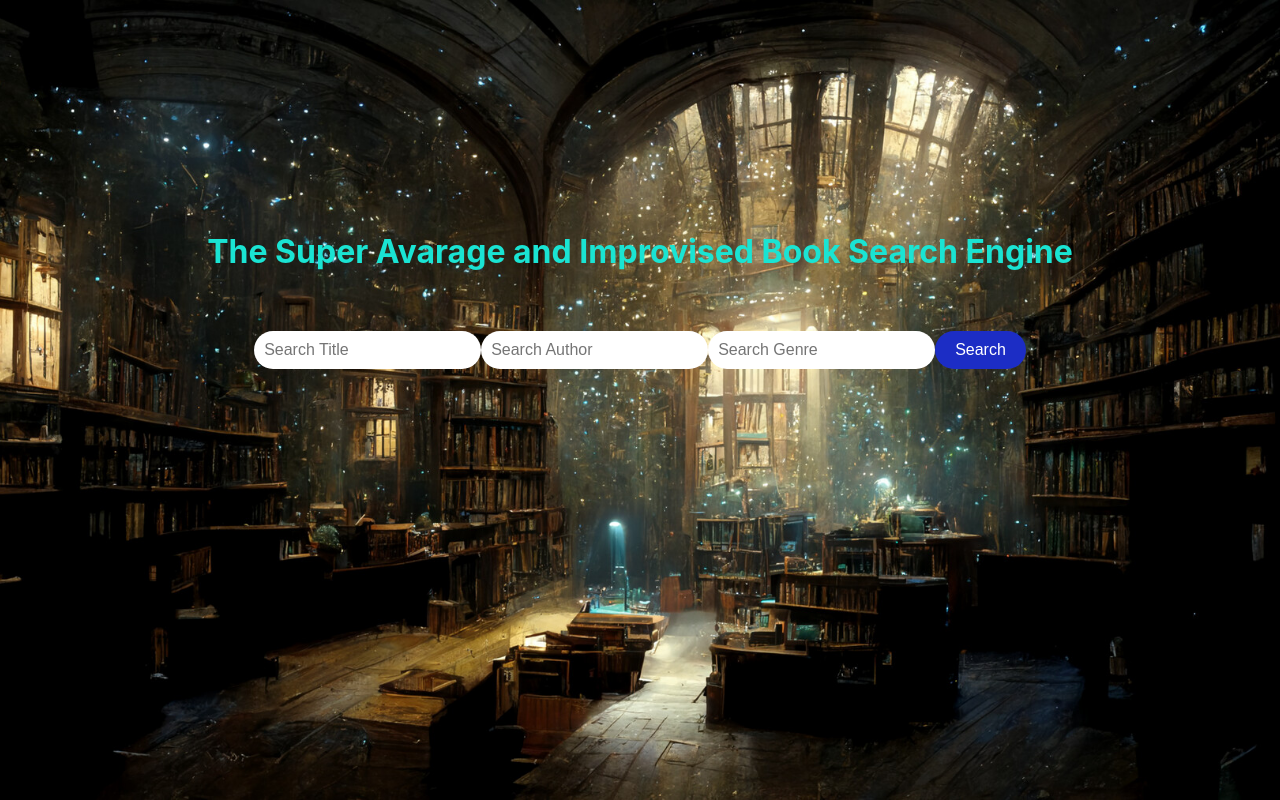
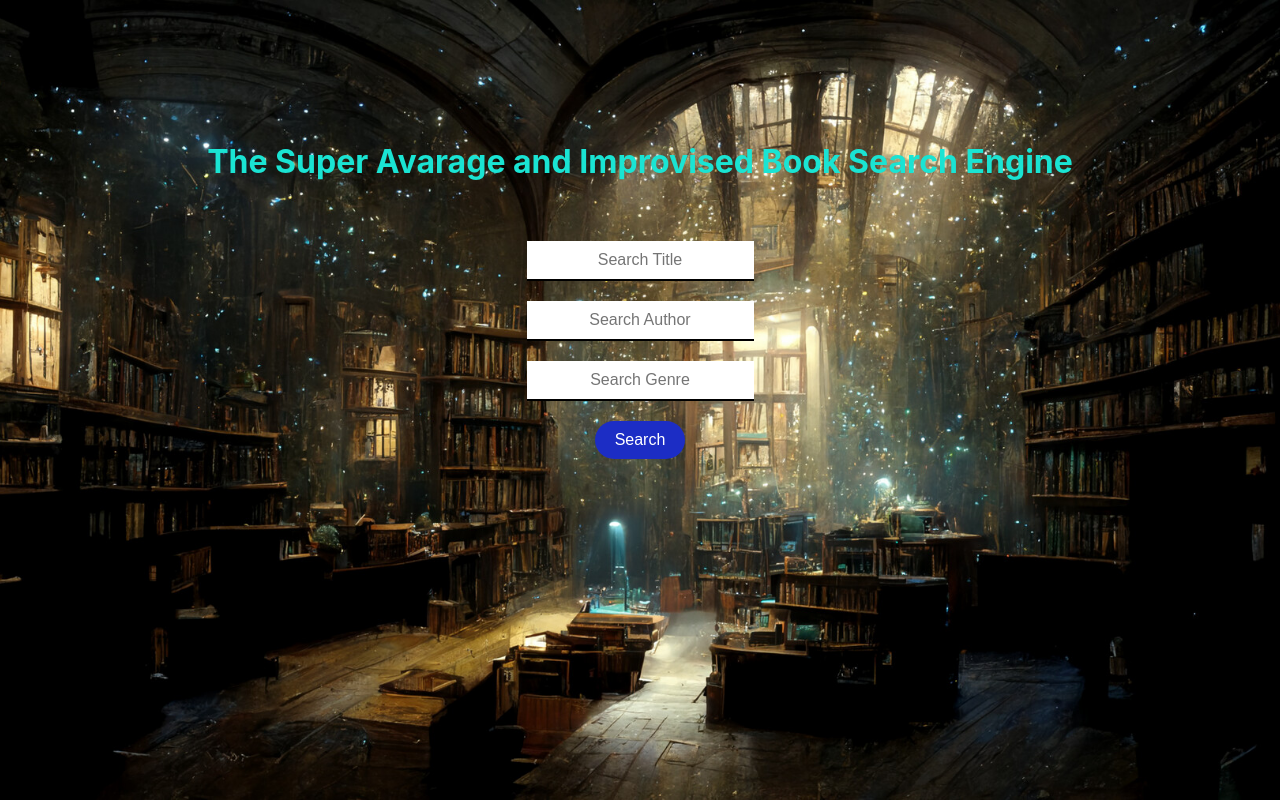
Before and after one commit to Scader0/Book-Search-Engine, a React (Create React App) app: page / in a window 1280 px wide. Built offline with nearby package versions, Linux system fonts and the light colour scheme.

Commit message:
update build for gh-pages

```diff
--- a/src/index.css
+++ b/src/index.css
@@ -12,6 +12,12 @@ code {
     monospace;
 }
 
+.App {
+  min-height: 100vh;
+  display: flex;
+  flex-direction: column;
+}
+
 .book-list {
   display: flex;
   flex-direction: column;
@@ -20,25 +26,25 @@ code {
 
 .back-button {
   align-self: flex-start;
-  padding: 0.3125rem 0.625rem; /* 5px 10px */
+  padding: 5px 10px;
   background-color: #dc3545;
   color: #fff;
   border: none;
   border-radius: 4px;
   cursor: pointer;
-  margin-bottom: 0.625rem; /* 10px */
+  margin-bottom: 10px;
   transition: transform 0.3s;
 }
 
 .back-button:hover {
-  transform: scale(1.1); /* Increase the scale value for a larger effect */
+  transform: scale(1.1);
 }
 
 .books {
   display: flex;
   flex-wrap: wrap;
   justify-content: center;
-  gap: 1.25rem; /* 20px */
+  gap: 20px;
 }
 
 .book-item {
@@ -48,10 +54,10 @@ code {
   justify-content: center;
   background-color: #ffffffad;
   border: 2px solid #ccc;
-  border-radius: 0.625rem; /* 10px */
-  padding: 1.25rem; /* 20px */
-  margin-bottom: 1.25rem; /* 20px */
-  box-shadow: 0 0.125rem 0.25rem rgba(0, 0, 0, 0.1); /* 0 2px 4px */
+  border-radius: 10px;
+  padding: 20px;
+  margin-bottom: 20px;
+  box-shadow: 0 2px 4px rgba(0, 0, 0, 0.1);
   position: relative;
   overflow: hidden;
   transition: transform 0.3s, filter 0.3s;
@@ -65,10 +71,10 @@ code {
 .book-item::before {
   content: "";
   position: absolute;
-  top: -0.3125rem; /* -5px */
-  left: -0.3125rem; /* -5px */
-  right: -0.3125rem; /* -5px */
-  bottom: -0.3125rem; /* -5px */
+  top: -5px;
+  left: -5px;
+  right: -5px;
+  bottom: -5px;
   z-index: -1;
   background-color: #f8f8f8;
   transform: skew(-10deg);
@@ -78,10 +84,10 @@ code {
 .book-item::after {
   content: "";
   position: absolute;
-  top: -0.3125rem; /* -5px */
-  left: -0.3125rem; /* -5px */
-  right: -0.3125rem; /* -5px */
-  bottom: -0.3125rem; /* -5px */
+  top: -5px;
+  left: -5px;
+  right: -5px;
+  bottom: -5px;
   z-index: -1;
   background-color: #f8f8f8;
   transform: skew(10deg);
@@ -96,57 +102,55 @@ code {
 }
 
 .book-item h3 {
-  margin-bottom: 0.3125rem; /* 5px */
+  margin-bottom: 5px;
 }
 
 .book-item p {
-  margin: 0.3125rem 0; /* 5px 0 */
+  margin: 5px 0;
 }
 
 .first-screen {
   display: flex;
+  flex-direction: column;
+  justify-content: center;
+  align-items: center;
   background-image: url("ZUS.jpg");
   background-size: cover;
   background-position: center;
   height: 100vh;
-  display: flex;
-  flex-direction: column;
-  justify-content: center;
-  align-items: center;
 }
 
 .fancy-title {
-  display: flex;
-  font-size: 2rem; /* 32px */
+  font-size: 32px;
   font-weight: bold;
   color: rgb(26, 228, 211);
-  margin-bottom: 3.75rem; /* 60px */
+  margin-bottom: 60px;
+  text-align: center;
 }
 
 .fancy-search-bar {
   display: flex;
-  justify-content: center;
+  flex-direction: column;
   align-items: center;
-  margin-bottom: 13.75rem; /* 220px */
+  margin-bottom: 220px;
 }
 
 .fancy-search-bar input[type="text"] {
-  display: flex;
-  padding: 0.625rem; /* 10px */
-  border: 0.625rem; /* 10px */
-  border-width: thick;
-  border-radius: 6.25rem; /* 100px */
-  font-size: 1rem; /* 16px */
+  padding: 10px;
+  border: none;
+  border-bottom: 2px solid #000;
+  font-size: 16px;
+  text-align: center;
+  margin-bottom: 20px;
 }
 
 .fancy-search-bar button {
-  display: flex;
-  padding: 0.625rem 1.25rem; /* 10px 20px */
+  padding: 10px 20px;
   background-color: #1c2dc5;
   color: white;
   border: none;
-  border-radius: 3.125rem; /* 50px */
-  font-size: 1rem; /* 16px */
+  border-radius: 50px;
+  font-size: 16px;
   cursor: pointer;
 }
 
@@ -164,13 +168,13 @@ code {
 .back-button {
   display: flex;
   position: absolute;
-  top: 1.25rem; /* 20px */
-  left: 1.25rem; /* 20px */
-  padding: 0.625rem; /* 10px */
+  top: 20px;
+  left: 20px;
+  padding: 10px;
   background-color: #f30b0b;
   color: white;
   border: none;
-  border-radius: 0.3125rem; /* 5px */
-  font-size: 1rem; /* 16px */
+  border-radius: 5px;
+  font-size: 16px;
   cursor: pointer;
 }
```
